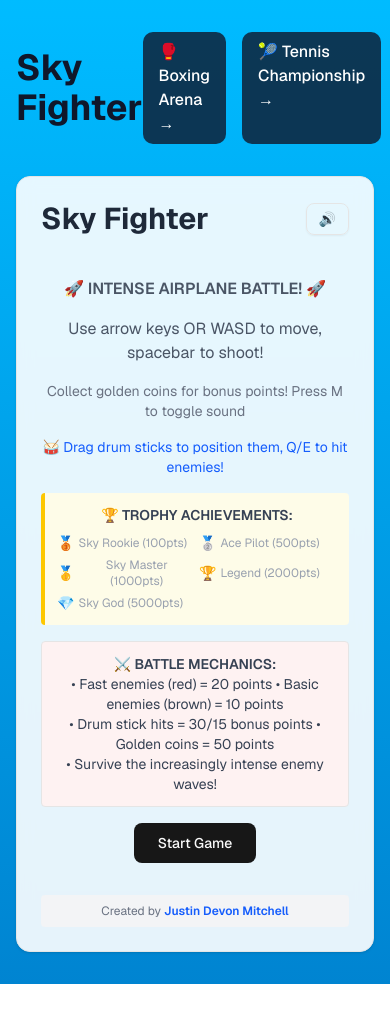
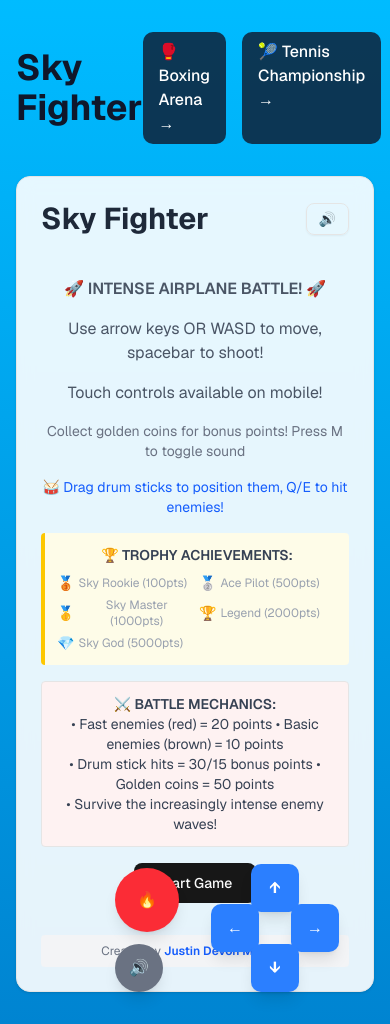
Before and after one commit to Nbachildplay/justin-devon-mitchell-fighting-game, a Next.js app: page / in a window 390 px wide. Before the commit the page ends 984 px from the top, so only its background shows below. Built offline with nearby package versions, Linux system fonts and the light colour scheme.

Commit message:
feat: add mobile game controller support
Integrate touch controls for phone gameplay with keyboard support.

#VERCEL_SKIP

Co-authored-by: Justin Devon Mitchell <197851239+Nbachildplay@users.noreply.github.com>

```diff
--- a/components/airplane-game.tsx
+++ b/components/airplane-game.tsx
@@ -373,6 +373,58 @@ export default function AirplaneGame() {
   const lastCoinSpawnRef = useRef(0)
   const gameTimeRef = useRef(0)
 
+  const [touchControls, setTouchControls] = useState({
+    left: false,
+    right: false,
+    up: false,
+    down: false,
+    shoot: false,
+  })
+
+  const handleTouchStart = (direction: string) => {
+    if (direction === "shoot") {
+      // Simulate spacebar press for shooting
+      const player = playerRef.current
+      if (gameState === "playing") {
+        bulletsRef.current.push({
+          x: player.x + player.width / 2 - 2,
+          y: player.y,
+          width: 4,
+          height: 10,
+          speed: 8,
+          isPlayerBullet: true,
+        })
+        audioRef.current.playShootSound()
+      }
+    } else {
+      // Add movement keys to simulate keyboard input
+      const keyMap: { [key: string]: string } = {
+        left: "ArrowLeft",
+        right: "ArrowRight",
+        up: "ArrowUp",
+        down: "ArrowDown",
+      }
+      keysRef.current.add(keyMap[direction])
+    }
+
+    setTouchControls((prev) => ({ ...prev, [direction]: true }))
+  }
+
+  const handleTouchEnd = (direction: string) => {
+    if (direction !== "shoot") {
+      // Remove movement keys
+      const keyMap: { [key: string]: string } = {
+        left: "ArrowLeft",
+        right: "ArrowRight",
+        up: "ArrowUp",
+        down: "ArrowDown",
+      }
+      keysRef.current.delete(keyMap[direction])
+    }
+
+    setTouchControls((prev) => ({ ...prev, [direction]: false }))
+  }
+
   useEffect(() => {
     audioRef.current.init()
   }, [])
@@ -490,6 +542,19 @@ export default function AirplaneGame() {
       player.y = Math.max(0, player.y - moveSpeed)
     }
     if (keysRef.current.has("KeyS") && player.y < canvas.height - player.height) {
+      player.y = Math.min(canvas.height - player.height, player.y + moveSpeed)
+    }
+
+    if (touchControls.left && player.x > 0) {
+      player.x = Math.max(0, player.x - moveSpeed)
+    }
+    if (touchControls.right && player.x < canvas.width - player.width) {
+      player.x = Math.min(canvas.width - player.width, player.x + moveSpeed)
+    }
+    if (touchControls.up && player.y > 0) {
+      player.y = Math.max(0, player.y - moveSpeed)
+    }
+    if (touchControls.down && player.y < canvas.height - player.height) {
       player.y = Math.min(canvas.height - player.height, player.y + moveSpeed)
     }
 
@@ -878,6 +943,7 @@ export default function AirplaneGame() {
           <div className="text-center space-y-4">
             <p className="text-gray-600 font-semibold">🚀 INTENSE AIRPLANE BATTLE! 🚀</p>
             <p className="text-gray-600">Use arrow keys OR WASD to move, spacebar to shoot!</p>
+            <p className="text-gray-600 md:hidden">Touch controls available on mobile!</p>
             <p className="text-sm text-gray-500">Collect golden coins for bonus points! Press M to toggle sound</p>
             <p className="text-sm text-blue-600">🥁 Drag drum sticks to position them, Q/E to hit enemies!</p>
 
@@ -964,7 +1030,7 @@ export default function AirplaneGame() {
           width={800}
           height={600}
           className="border-4 border-white rounded-lg shadow-2xl bg-gradient-to-b from-sky-300 to-sky-500"
-          style={{ display: gameState === "playing" ? "block" : "none" }}
+          style={{ display: gameState === "playing" ? "block" : "none", touchAction: "none" }}
         />
 
         {gameState === "playing" &&
@@ -985,11 +1051,160 @@ export default function AirplaneGame() {
               <div className="w-full h-full bg-transparent hover:bg-yellow-300/30 rounded-full border-2 border-yellow-400/50" />
             </div>
           ))}
+
+        <div className="md:hidden absolute inset-0 pointer-events-none">
+          {/* Left side - Movement controls */}
+          <div className="absolute bottom-4 left-4 pointer-events-auto">
+            <div className="relative w-32 h-32">
+              {/* Up button */}
+              <button
+                className={`absolute top-0 left-1/2 transform -translate-x-1/2 w-12 h-12 rounded-lg ${
+                  touchControls.up ? "bg-blue-600" : "bg-blue-500"
+                } text-white font-bold shadow-lg active:scale-95 transition-all`}
+                onTouchStart={(e) => {
+                  e.preventDefault()
+                  handleTouchStart("up")
+                }}
+                onTouchEnd={(e) => {
+                  e.preventDefault()
+                  handleTouchEnd("up")
+                }}
+                onMouseDown={(e) => {
+                  e.preventDefault()
+                  handleTouchStart("up")
+                }}
+                onMouseUp={(e) => {
+                  e.preventDefault()
+                  handleTouchEnd("up")
+                }}
+              >
+                ↑
+              </button>
+
+              {/* Left button */}
+              <button
+                className={`absolute top-1/2 left-0 transform -translate-y-1/2 w-12 h-12 rounded-lg ${
+                  touchControls.left ? "bg-blue-600" : "bg-blue-500"
+                } text-white font-bold shadow-lg active:scale-95 transition-all`}
+                onTouchStart={(e) => {
+                  e.preventDefault()
+                  handleTouchStart("left")
+                }}
+                onTouchEnd={(e) => {
+                  e.preventDefault()
+                  handleTouchEnd("left")
+                }}
+                onMouseDown={(e) => {
+                  e.preventDefault()
+                  handleTouchStart("left")
+                }}
+                onMouseUp={(e) => {
+                  e.preventDefault()
+                  handleTouchEnd("left")
+                }}
+              >
+                ←
+              </button>
+
+              {/* Right button */}
+              <button
+                className={`absolute top-1/2 right-0 transform -translate-y-1/2 w-12 h-12 rounded-lg ${
+                  touchControls.right ? "bg-blue-600" : "bg-blue-500"
+                } text-white font-bold shadow-lg active:scale-95 transition-all`}
+                onTouchStart={(e) => {
+                  e.preventDefault()
+                  handleTouchStart("right")
+                }}
+                onTouchEnd={(e) => {
+                  e.preventDefault()
+                  handleTouchEnd("right")
+                }}
+                onMouseDown={(e) => {
+                  e.preventDefault()
+                  handleTouchStart("right")
+                }}
+                onMouseUp={(e) => {
+                  e.preventDefault()
+                  handleTouchEnd("right")
+                }}
+              >
+                →
+              </button>
+
+              {/* Down button */}
+              <button
+                className={`absolute bottom-0 left-1/2 transform -translate-x-1/2 w-12 h-12 rounded-lg ${
+                  touchControls.down ? "bg-blue-600" : "bg-blue-500"
+                } text-white font-bold shadow-lg active:scale-95 transition-all`}
+                onTouchStart={(e) => {
+                  e.preventDefault()
+                  handleTouchStart("down")
+                }}
+                onTouchEnd={(e) => {
+                  e.preventDefault()
+                  handleTouchEnd("down")
+                }}
+                onMouseDown={(e) => {
+                  e.preventDefault()
+                  handleTouchStart("down")
+                }}
+                onMouseUp={(e) => {
+                  e.preventDefault()
+                  handleTouchEnd("down")
+                }}
+              >
+                ↓
+              </button>
+            </div>
+          </div>
+
+          {/* Right side - Action controls */}
+          <div className="absolute bottom-4 right-4 pointer-events-auto">
+            <div className="flex flex-col gap-3">
+              {/* Shoot button */}
+              <button
+                className={`w-16 h-16 rounded-full ${
+                  touchControls.shoot ? "bg-red-600" : "bg-red-500"
+                } text-white font-bold shadow-lg active:scale-95 transition-all`}
+                onTouchStart={(e) => {
+                  e.preventDefault()
+                  handleTouchStart("shoot")
+                }}
+                onTouchEnd={(e) => {
+                  e.preventDefault()
+                  handleTouchEnd("shoot")
+                }}
+                onMouseDown={(e) => {
+                  e.preventDefault()
+                  handleTouchStart("shoot")
+                }}
+                onMouseUp={(e) => {
+                  e.preventDefault()
+                  handleTouchEnd("shoot")
+                }}
+              >
+                🔥
+              </button>
+
+              {/* Mute button */}
+              <button
+                className="w-12 h-12 rounded-full bg-gray-500 text-white font-bold shadow-lg active:scale-95 transition-all"
+                onClick={() => {
+                  const muted = audioRef.current.toggleMute()
+                  setIsMuted(muted)
+                }}
+              >
+                {isMuted ? "🔇" : "🔊"}
+              </button>
+            </div>
+          </div>
+        </div>
       </div>
 
       {gameState === "playing" && (
         <div className="text-white text-center">
           <p className="text-sm">Arrow Keys OR WASD: Move | Spacebar: Shoot | M: Toggle Sound | Q/E: Drum Hits</p>
+          <p className="text-sm md:hidden">Mobile: Touch D-pad to move | Fire button to shoot</p>
           <div className="flex justify-center gap-4 mt-2 text-sm">
             <span>Score: {score}</span>
             <span>Coins: {coinsCollected}</span>
```
